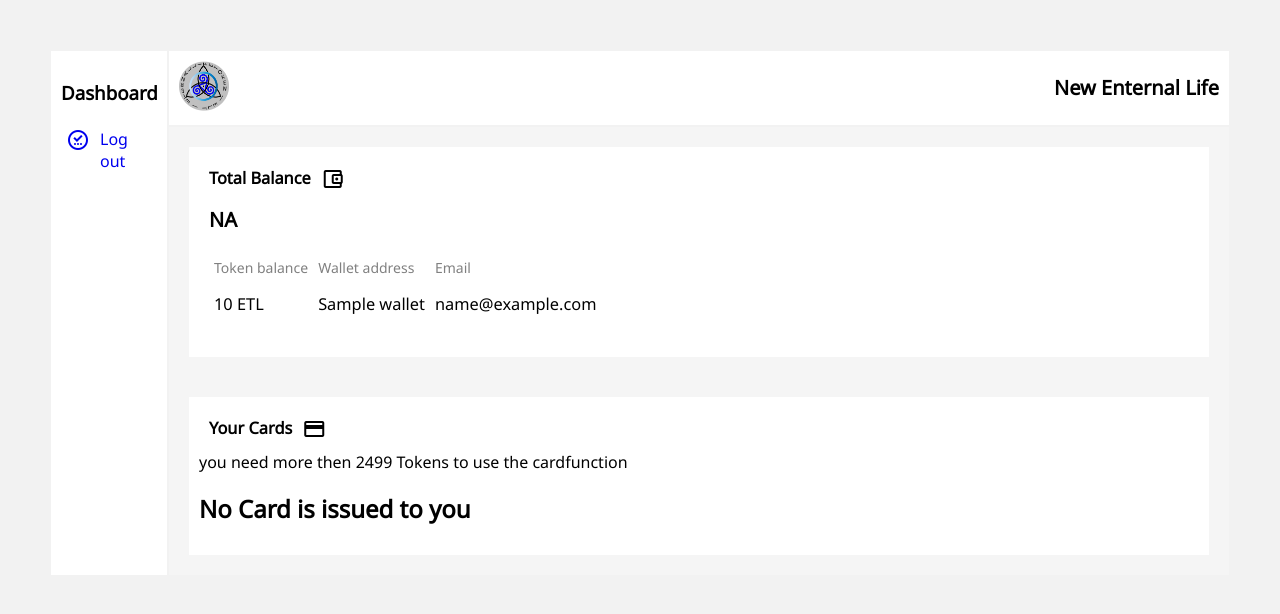
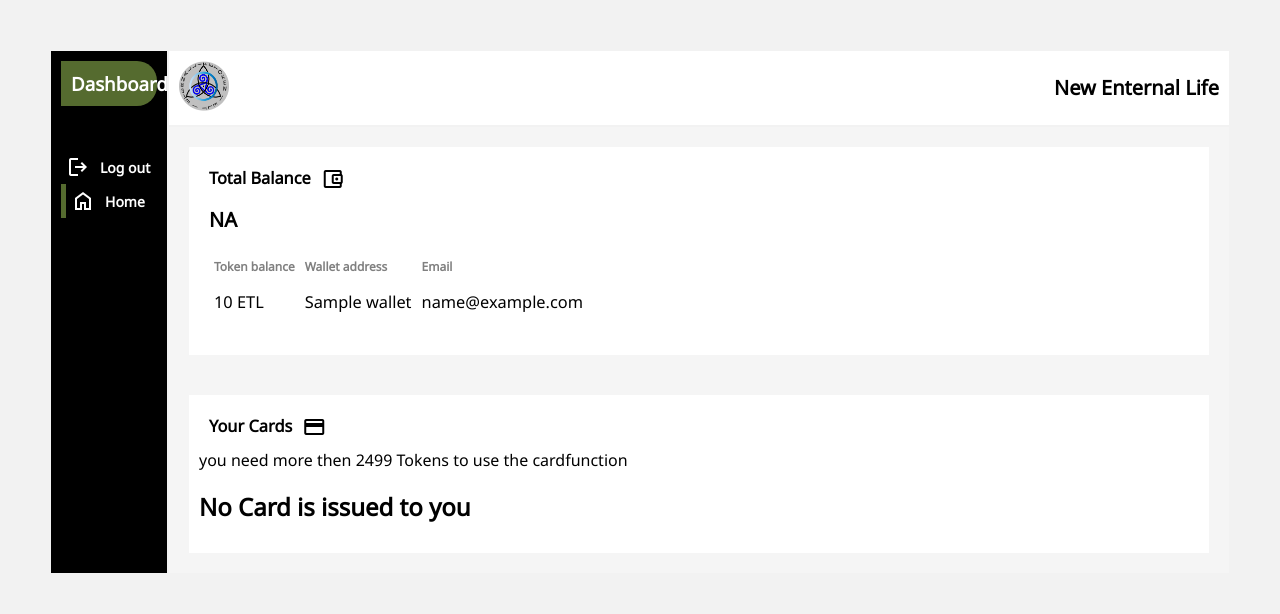
Before and after one commit to srujaneResearch/cardWebApp, a Django app: template generateCard/templates/generateCard/dashboard.html in a window 1280 px wide. Shown: the top 614 px of the page. Run offline with Django 4.2, Linux system fonts and the light colour scheme; tables that the repository leaves empty hold one stand-in row (values such as "Sample post"); the template is opened without the code that fills it: values that come from a table or form of the project are taken from there, most other values are stand-ins (such as "Sample title", 1, 10 or a date in 2020).

Commit message:
frontend fix

```diff
--- a/generateCard/static/generateCard/dashboard.css
+++ b/generateCard/static/generateCard/dashboard.css
@@ -29,13 +29,6 @@
     }
 
 
-
-    a:hover{
-        background-color: rgb(230, 243, 255);
-        color: rgb(0, 119, 230);
-        font-weight: bold;
-    }
-
     .container{
         display: grid;
 
@@ -53,12 +46,42 @@
     .sidebar{
         border: 1px solid rgb(242, 242, 242);
         grid-area: sb;
-        background-color: rgb(255, 255, 255);
+        background-color: black;
         display: flex;
         flex-direction: column;
         align-items: left;
         padding: 10px;
         font-family: 'Noto Sans', sans-serif;
+        color: white;
+    }
+    .sidebar h3{
+        margin: 0;
+        padding: 10px;
+        background-color: darkolivegreen;
+        border-top-right-radius: 20px;
+        border-bottom-right-radius: 20px;
+    }
+
+    .sidebar a{
+        padding: 5px;
+        display: flex;
+        flex-direction: row;
+        justify-content: last baseline;
+        align-items: left;
+        text-decoration: none;
+        color: white;
+        font-size: 14px;
+        font-weight: bold;
+        align-items: center;
+
+    }
+    .sidebar a:hover{
+        border-left: 5px solid darkolivegreen;
+    }
+
+
+    .active{
+        border-left: 5px solid darkolivegreen;
     }
     .header{
         border: 1px solid rgb(242, 242, 242);
@@ -118,7 +141,9 @@
     }
 
     .ucard span{
-        color: grey;
+        color: #808080;
+        font-weight: bold;
+        font-size: 12px;
 
     }
 
@@ -127,12 +152,25 @@
     }
     .debitcardContainer{
         display: flex;
+        flex-direction: column;
+    }
+
+    .debitcardBox{
+        display: flex;
         flex-direction: row;
     }
 
-    .dcardBox{
+    .debitCardDetail-wraper{
         display: flex;
+
+        padding: 10px;
+        padding-left: 100px;
         flex-direction: column;
+        margin-left: 20px;
+        border-bottom-right-radius: 20px;
+        border-top-right-radius: 20px;
+        background-color: rgb(245,245,245);
+        justify-content: center;
     }
 
 
@@ -185,17 +223,22 @@
 
     .cardfunctions{
         padding: 8px;
-        border: 1px solid rgb(102, 102, 102);
+
         color: black;
-        font-size: 14px;
+        font-size: 12px;
+        font-weight: bold;
+        letter-spacing: 0.3px;
         align-items: center;
         background-color: none;
     }
 
     .cardfunctions span{
         margin-right: 5px;
-        font-size: 16px;
 
+    }
+    .gen{
+        border: 1px solid rgb(102, 102, 102);
+        border-radius: 20px;
     }
     .modal {
         display: none; /* Hidden by default */
--- a/generateCard/templates/generateCard/dashboard.html
+++ b/generateCard/templates/generateCard/dashboard.html
@@ -16,7 +16,12 @@
         <div class="container">
             <div class="sidebar">
                 <h3>Dashboard</h3>
-                <a href="{% url 'logout' %}"><span class="material-symbols-outlined" style="margin-right:10px;">preliminary</span>Log out</a>
+                <br/>
+                <br/>
+                <a href="{% url 'logout' %}"><span class="material-symbols-outlined" style="margin-right:10px;">Logout</span>Log out</a>
+                <a href="{% url 'dashboard' %}" class="active"><span class="material-symbols-outlined" style="margin-right:10px;">Home</span>Home</a>
+
+
             </div>
             <div class="header">
                 <img src="{% static 'generateCard/images/elt.png' %}" class="elt-logo"/>
@@ -59,10 +64,10 @@
                         {% if tokenBalance > 2499 %}
                         <div class="cheader-wrap">
                             <div class="debitcardBox gap">
-                                <a href="#" id="myBtn" class="cardfunctions"><span class="material-symbols-outlined">Attach_Money</span>Generate USD</a>
+                                <a href="#" id="myBtn" class="cardfunctions"><span class="material-symbols-outlined">Add_circle</span>Generate USD</a>
                             </div>
                             <div class="debitcardBox gap">
-                                <a href="#" class="cardfunctions"><span class="material-symbols-outlined">Euro_Symbol</span>Generate EUR</a>
+                                <a href="#" class="cardfunctions"><span class="material-symbols-outlined">Add_circle</span>Generate EUR</a>
                             </div>
                         </div>
                         {% endif %}
@@ -92,6 +97,9 @@
                                     </div>
                                 </div>
                             </div>
+                            <br/>
+                            <br/>
+                            <div class="debitCardDetail-wraper">
                                 <div class="userDetails">
                                         <div class="ucard">
                                             <span>Card No.</span>
@@ -108,12 +116,17 @@
                                 </div>
                                 <div class="userDetails">
                                     <div class="ucard">
-                                    <a href="{% url 'cardbalance' cards.card_number %}" class="cardfunctions"><span class="material-symbols-outlined">Account_Balance_Wallet</span>Balance</a>
+                                        <a href="{% url 'cardbalance' cards.card_number %}" class="cardfunctions gen"><span class="material-symbols-outlined">Account_Balance_Wallet</span>Balance</a>
                                         <span>{{ cards.card_balance }} USD</span>
                                     </div>
                                     <div class="ucard">
-                                    <a href="#" class="cardfunctions"><span class="material-symbols-outlined">Paid</span>Top up</a>
+                                        <a href="#" class="cardfunctions gen"><span class="material-symbols-outlined">Paid</span>Top up</a>
 
+                                    </div>
+                                    <div class="ucard">
+                                        <a href="#" class="cardfunctions gen"><span class="material-symbols-outlined">Receipt_Long</span>Transactions</a>
+
+                                    </div>
                                 </div>
                             </div>
                         </div>
```
Lines whose indentation alone changed are shown as unchanged.
